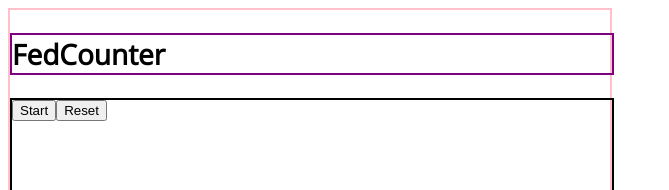
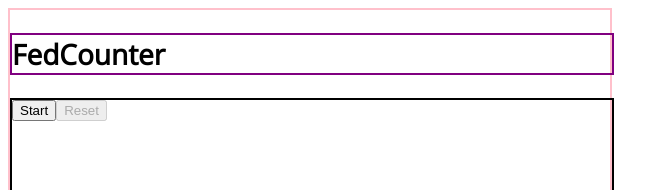
Before and after one commit to cw323/federato, a React (Create React App) app: page / in a window 1280 px wide. Shown: the top 190 px of the page, without its empty margins (0-669 px from the left). Built offline with nearby package versions, Linux system fonts and the light colour scheme.

Commit message:
Implement button functionality

```diff
--- a/src/App.js
+++ b/src/App.js
@@ -16,16 +16,34 @@ const Tile = Styled.div`
 
 function App() {
   const [count, setCount] = useState(0);
+  const [plot, setPlot, getPlot] = useState([]); // find a way to make plot points better
+
+  const undo = () => {
+    setCount(count - 1);
+    // find a way to filter plot
+    setPlot(plot.filter(e => e !== [e, e]));
+  };
+
+  const addPlot = () => {
+    setCount(count + 1);
+    setPlot(plot => [...plot, [count + 1, count + 1]]);
+  };
+
+  const reset = () => {
+    setCount(0);
+    setPlot([]);
+  };
 
   return (
     <Wrapper>
       <Header />
       <Tile>
-        {count > 0 && <button onClick={() => setCount(count - 1)}>Undo
+        {count > 0 && <button onClick={undo}>Undo
         </button>}
-        <button onClick={() => setCount(count + 1)}>{count > 0 ? count : 'Start'}</button>
-        <button onClick={() => setCount(0)}>Reset</button>
+        <button onClick={addPlot}>{count > 0 ? count : 'Start'}</button>
+        <button disabled={!count > 0} onClick={reset}>Reset</button>
       </Tile>
+      {console.log(count, plot, 'new countandplot')}
     </Wrapper>
   );
 }
```
